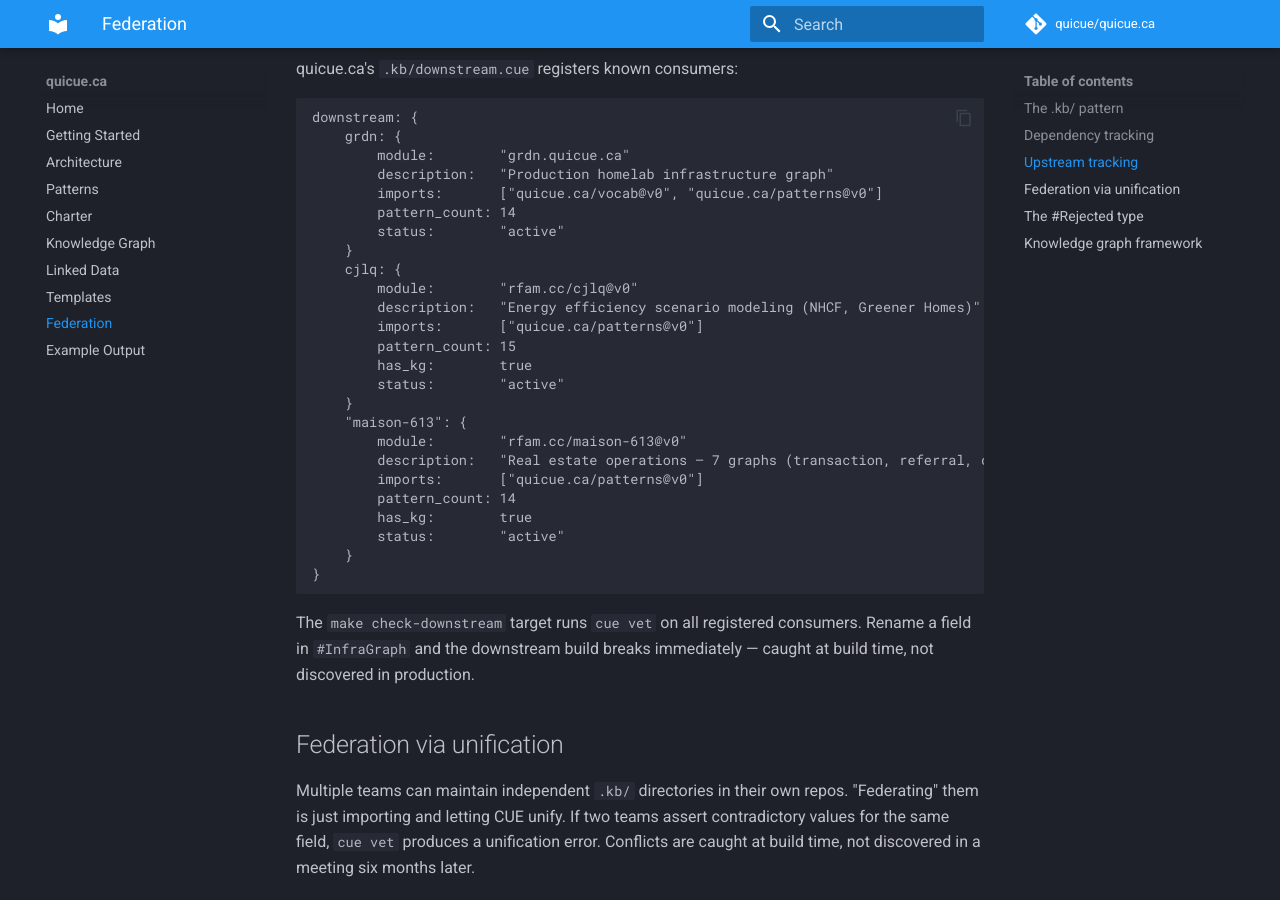
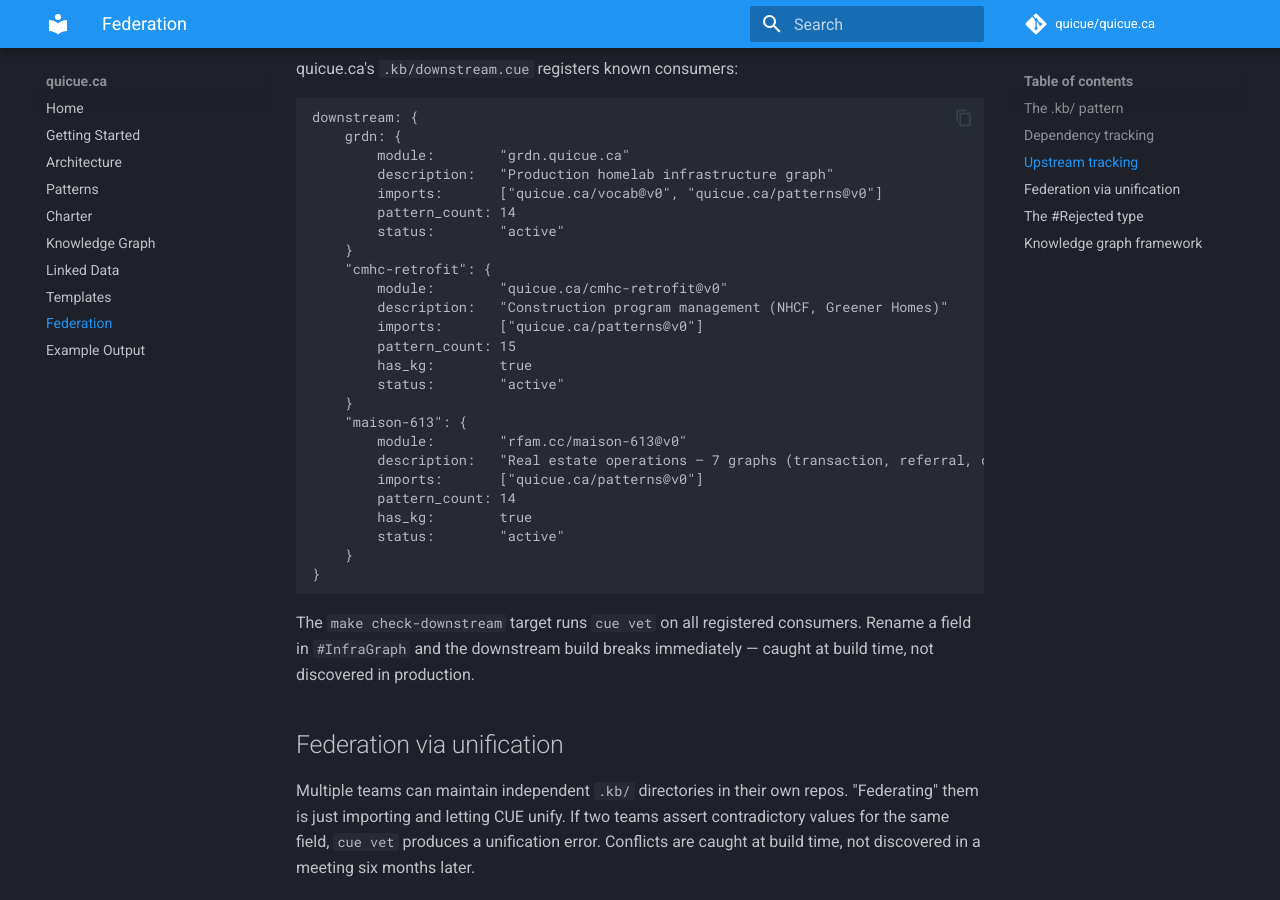
Before and after one commit to quicue/quicue.ca, an MkDocs documentation site: the page built from docs/federation.md, in a window 1280 px wide and 900 px high, scrolled down 1336 px. Built offline with MkDocs 1.6.1 and Material for MkDocs 9.7.7, drawn with Linux system fonts in a browser that asks for light colours; comment, search, counter and statistics services are not loaded.

Commit message:
Fix charter cross-package self-reference, rename cjlq→cmhc-retrofit
Charter #Milestone.summary used field names (satisfied, missing) that
self-referenced inside the nested struct. Fix uses hidden intermediaries
(_is_satisfied, _missing_count, _blocker_count) to break the scoping
collision. Updates downstream references from cjlq to cmhc-retrofit
across .kb/, docs, and Makefile.

```diff
--- a/docs/federation.md
+++ b/docs/federation.md
@@ -62,9 +62,9 @@
         pattern_count: 14
         status:        "active"
     }
-    cjlq: {
-        module:        "rfam.cc/cjlq@v0"
-        description:   "Energy efficiency scenario modeling (NHCF, Greener Homes)"
+    "cmhc-retrofit": {
+        module:        "quicue.ca/cmhc-retrofit@v0"
+        description:   "Construction program management (NHCF, Greener Homes)"
         imports:       ["quicue.ca/patterns@v0"]
         pattern_count: 15
         has_kg:        true
```
Also changed, not shown: README.md (+2 -2 lines), charter/DESIGN.md (+4 -4 lines), docs/architecture.md (+1 -1 lines), docs/index.md (+2 -2 lines), 5 other files.
